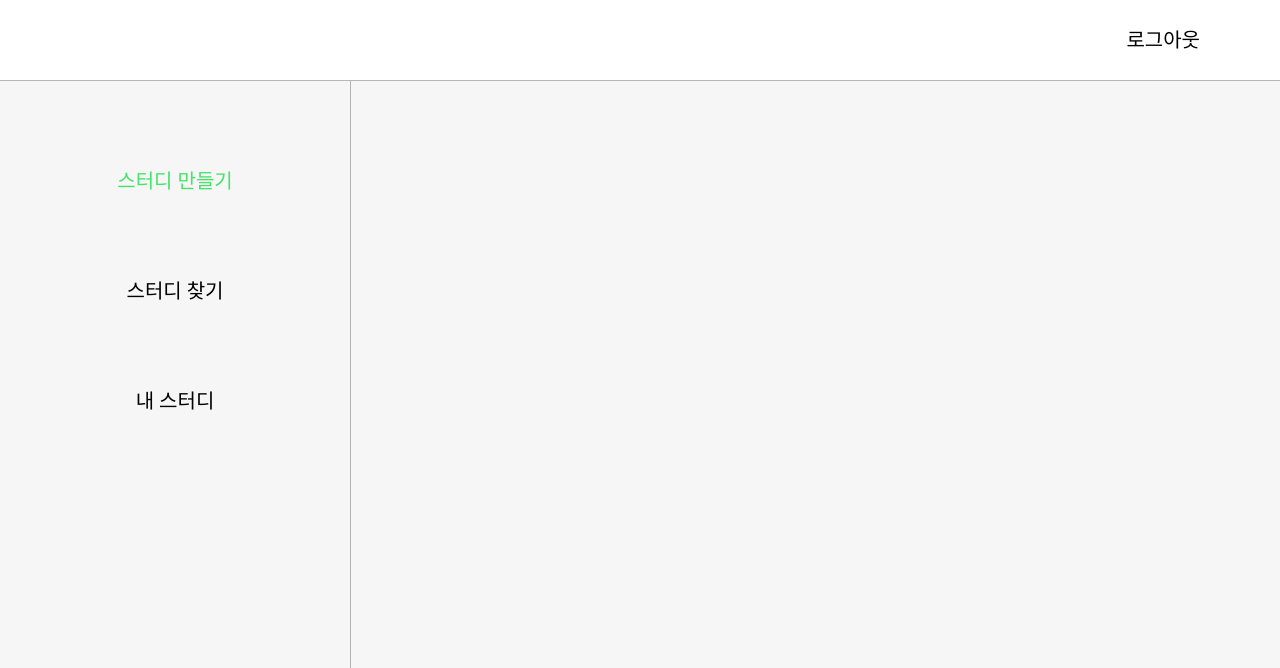
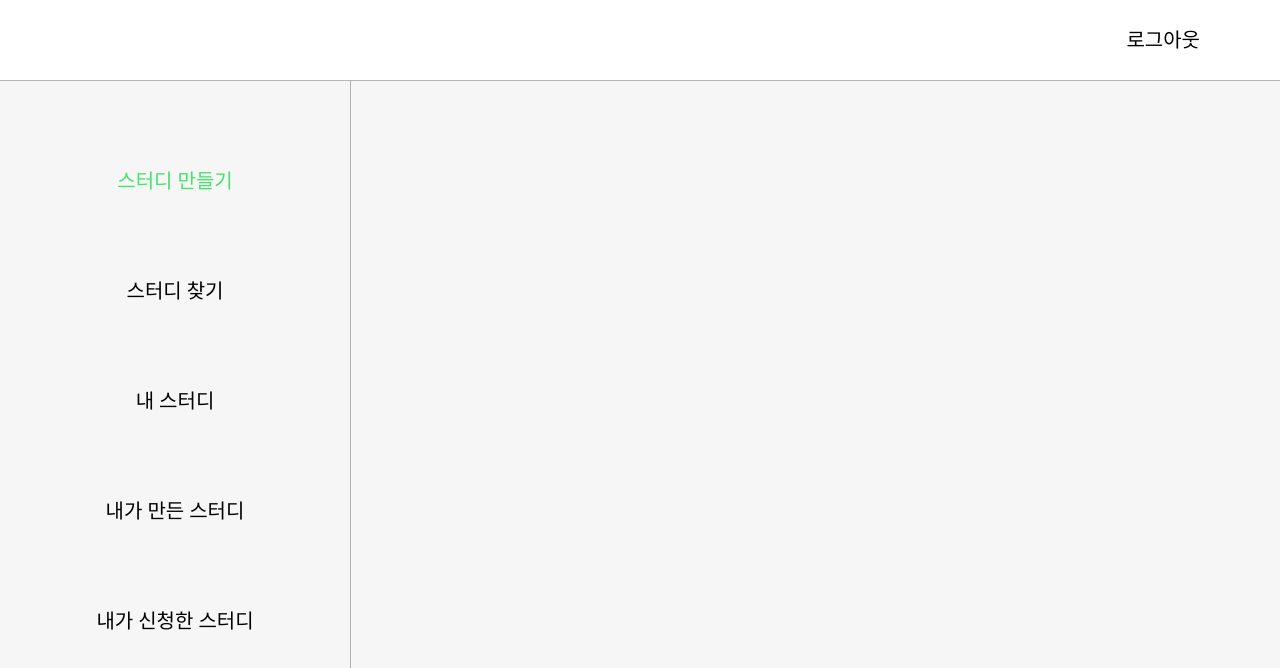
Before and after one commit to seungbin9850/STD-Frontend, a React (Create React App) app: page /make in a window 1280 px wide. Shown: the top 668 px of the page. Built offline with nearby package versions, Linux system fonts and the light colour scheme; a web font is replaced by a local one.

Commit message:
[ADD] sidebar options

```diff
--- a/src/components/Main/Sidebar/Sidebar.js
+++ b/src/components/Main/Sidebar/Sidebar.js
@@ -5,6 +5,8 @@ const navigation = [
   { name: "스터디 만들기", url: "/make" },
   { name: "스터디 찾기", url: "/find" },
   { name: "내 스터디", url: "/mine" },
+  { name: "내가 만든 스터디", url: "/made" },
+  { name: "내가 신청한 스터디", url: "/apply" },
 ];
 
 const Sidebar = ({ num }) => {
```
